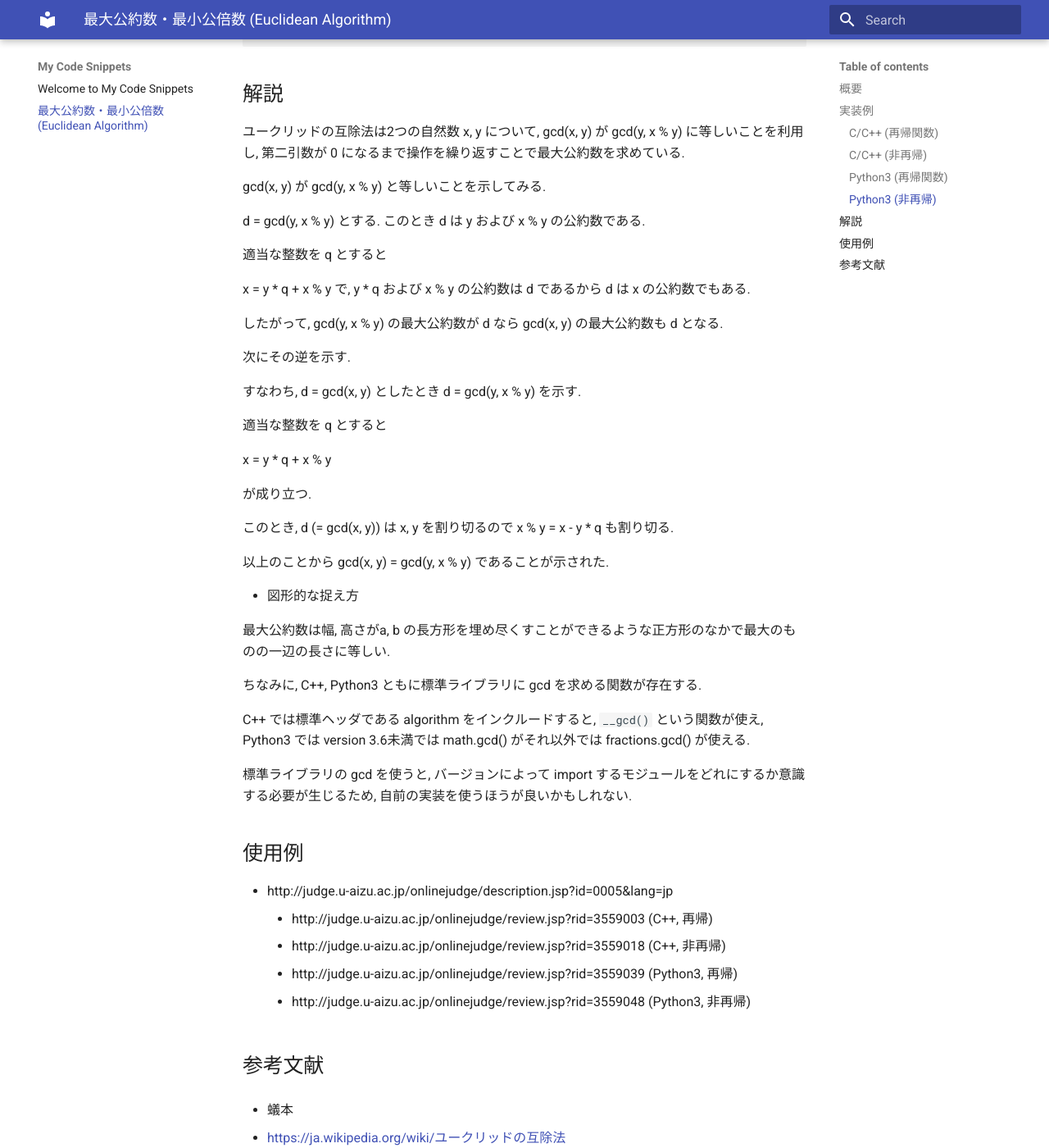
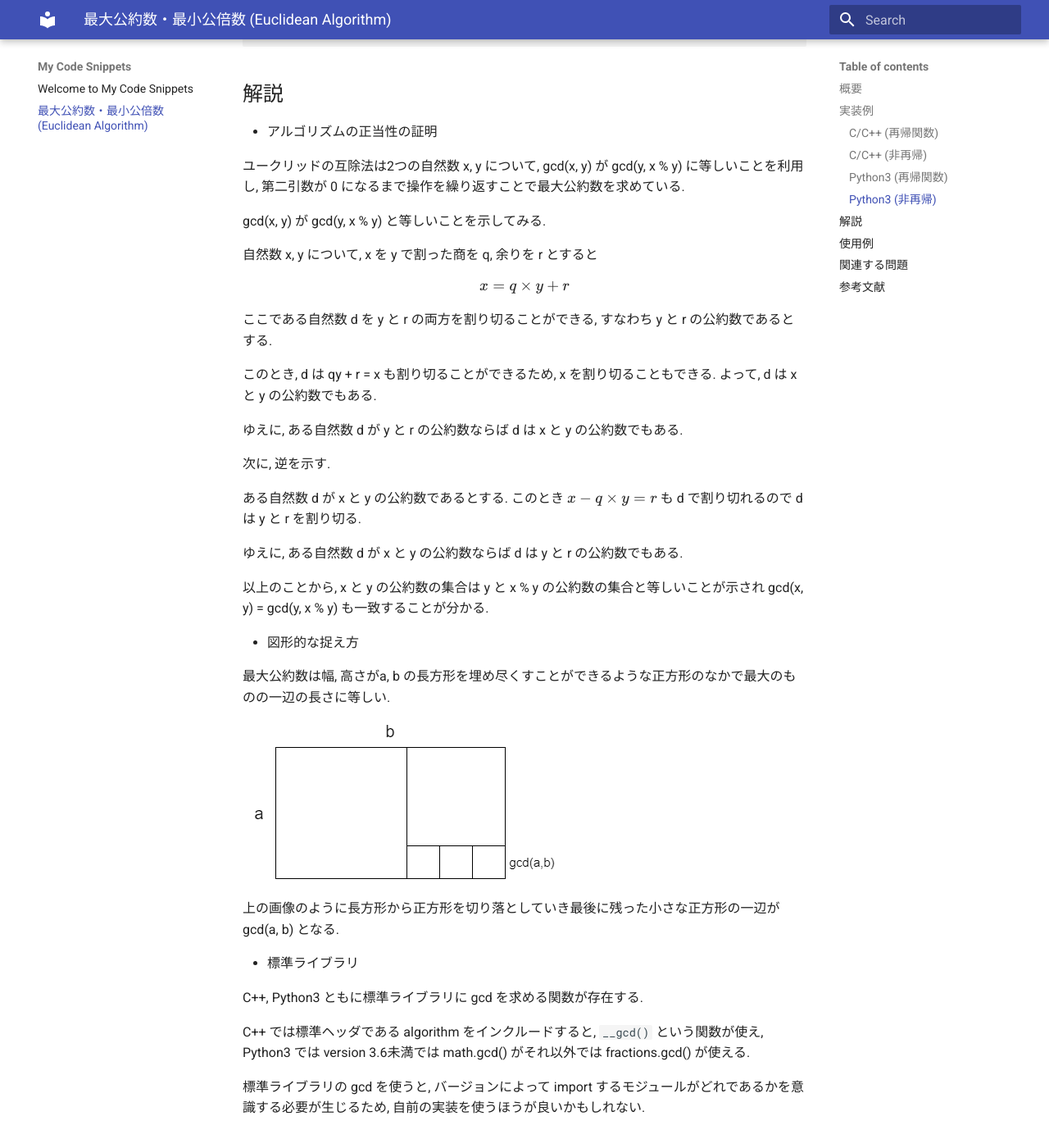
Before and after one commit to kira924age/my-code-snippets, an MkDocs documentation site: the page built from docs/gcd_lcm.md, in a window 1280 px wide and 1400 px high, scrolled down 1413 px. Shown: the whole window at 82% size. Built offline with MkDocs 1.6.1 and Material for MkDocs 9.7.7, drawn with Linux system fonts in a browser that asks for light colours; formulas are drawn with MathJax 3; some of the changed text lies outside the part shown.

Commit message:
edit gcd

```diff
--- a/docs/gcd_lcm.md
+++ b/docs/gcd_lcm.md
@@ -66,53 +66,64 @@ def lcm(x, y):
 
 ## 解説
 
+* アルゴリズムの正当性の証明
+
 ユークリッドの互除法は2つの自然数 x, y について, gcd(x, y) が gcd(y, x % y) に等しいことを利用し, 第二引数が 0 になるまで操作を繰り返すことで最大公約数を求めている.
 
 gcd(x, y) が gcd(y, x % y) と等しいことを示してみる.
 
-d = gcd(y, x % y) とする.
-このとき d は y および x % y の公約数である.
+自然数 x, y について, x を y で割った商を q, 余りを r とすると
 
-適当な整数を q とすると
+$$ x = q \times y + r $$
 
-x = y * q + x % y で, y * q および x % y の公約数は d であるから d は x の公約数でもある.
+ここである自然数 d を y と r の両方を割り切ることができる, すなわち y と r の公約数であるとする.
 
-したがって, gcd(y, x % y) の最大公約数が d なら gcd(x, y) の最大公約数も d となる.
+このとき, d は qy + r = x も割り切ることができるため, x を割り切ることもできる. よって, d は x と y の公約数でもある.
 
-次にその逆を示す.
+ゆえに, ある自然数 d が y と r の公約数ならば d は x と y の公約数でもある.
 
-すなわち, d = gcd(x, y) としたとき
-d = gcd(y, x % y) を示す.
+次に, 逆を示す.
 
-適当な整数を q とすると
+ある自然数 d が x と y の公約数であるとする.
+このとき $x - q \times y = r$ も d で割り切れるので
+d は y と r を割り切る.
 
-x = y * q + x % y
+ゆえに, ある自然数 d が x と y の公約数ならば d は y と r の公約数でもある.
 
-が成り立つ.
-
-このとき, d (= gcd(x, y)) は x, y を割り切るので x % y = x - y * q も割り切る.
-
-以上のことから gcd(x, y) = gcd(y, x % y) であることが示された.
+以上のことから, x と y の公約数の集合は y と x % y の公約数の集合と等しいことが示され gcd(x, y) = gcd(y, x % y) も一致することが分かる.
 
 - 図形的な捉え方
 
 最大公約数は幅, 高さがa, b の長方形を埋め尽くすことができるような正方形のなかで最大のものの一辺の長さに等しい.
 
-ちなみに, C++, Python3 ともに標準ライブラリに gcd を求める関数が存在する.
+![](./images/gcd.png)
+
+上の画像のように長方形から正方形を切り落としていき最後に残った小さな正方形の一辺が gcd(a, b) となる.
+
+* 標準ライブラリ
+
+C++, Python3 ともに標準ライブラリに gcd を求める関数が存在する.
 
 C++ では標準ヘッダである algorithm をインクルードすると,  `__gcd()` という関数が使え,
 Python3 では version 3.6未満では math.gcd() がそれ以外では fractions.gcd() が使える.
 
-標準ライブラリの gcd を使うと, バージョンによって import するモジュールをどれにするか意識する必要が生じるため,
+標準ライブラリの gcd を使うと, バージョンによって import するモジュールがどれであるかを意識する必要が生じるため,
 自前の実装を使うほうが良いかもしれない.
 
 ## 使用例
 
-- http://judge.u-aizu.ac.jp/onlinejudge/description.jsp?id=0005&lang=jp
-    - http://judge.u-aizu.ac.jp/onlinejudge/review.jsp?rid=3559003 (C++, 再帰)
-    - http://judge.u-aizu.ac.jp/onlinejudge/review.jsp?rid=3559018 (C++, 非再帰)
-    - http://judge.u-aizu.ac.jp/onlinejudge/review.jsp?rid=3559039 (Python3, 再帰)
-    - http://judge.u-aizu.ac.jp/onlinejudge/review.jsp?rid=3559048 (Python3, 非再帰)
+- [http://judge.u-aizu.ac.jp/onlinejudge/description.jsp?id=0005&lang=jp](http://judge.u-aizu.ac.jp/onlinejudge/description.jsp?id=0005&lang=jp)
+    - [http://judge.u-aizu.ac.jp/onlinejudge/review.jsp?rid=3559003](http://judge.u-aizu.ac.jp/onlinejudge/review.jsp?rid=3559003) (C++, 再帰)
+    - [http://judge.u-aizu.ac.jp/onlinejudge/review.jsp?rid=3559018](http://judge.u-aizu.ac.jp/onlinejudge/review.jsp?rid=3559018) (C++, 非再帰)
+    - [http://judge.u-aizu.ac.jp/onlinejudge/review.jsp?rid=3559039](http://judge.u-aizu.ac.jp/onlinejudge/review.jsp?rid=3559039) (Python3, 再帰)
+    - [http://judge.u-aizu.ac.jp/onlinejudge/review.jsp?rid=3559048](http://judge.u-aizu.ac.jp/onlinejudge/review.jsp?rid=3559048) (Python3, 非再帰)
+
+
+## 関連する問題
+
+- [https://atcoder.jp/contests/abc125/tasks/abc125_c](https://atcoder.jp/contests/abc125/tasks/abc125_c)
+
+- [https://atcoder.jp/contests/agc001/tasks/agc001_b](https://atcoder.jp/contests/agc001/tasks/agc001_b)
 
 ## 参考文献
 
```
Also changed, not shown: docs/images/gcd.png (added).
